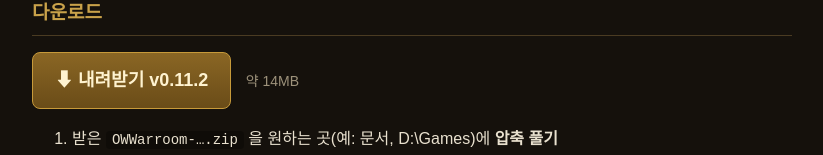
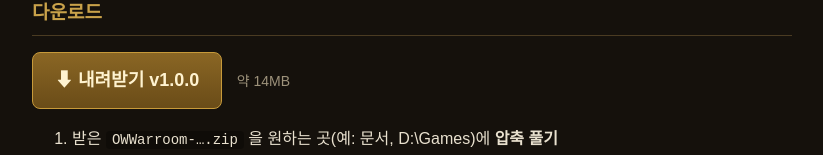
Before and after one commit to ziarc147/ow-warroom-releases, a plain HTML site: page index.html in a window 1280 px wide. Shown: the part 419-574 px from the top of the page, without its empty margins (228-1051 px from the left). Drawn offline with Linux system fonts and the light colour scheme; no server answers.

Commit message:
소개 페이지: 기본 내려받기 링크 v1.0.0
Co-Authored-By: Claude Opus 5.5 <noreply@anthropic.com>

```diff
--- a/index.html
+++ b/index.html
@@ -22,7 +22,7 @@
 </div>
 
 <h2>다운로드</h2>
-<p><a id="dl" class="dl" href="https://github.com/ziarc147/ow-warroom-releases/releases/download/v0.11.2/OWWarroom-0.11.2.zip">⬇ 내려받기 <span id="dlver">v0.11.2</span></a>
+<p><a id="dl" class="dl" href="https://github.com/ziarc147/ow-warroom-releases/releases/download/v1.0.0/OWWarroom-1.0.0.zip">⬇ 내려받기 <span id="dlver">v1.0.0</span></a>
 <span id="dlsize" class="dim">약 14MB</span></p>
 <ol>
   <li>받은 <code>OWWarroom-….zip</code> 을 원하는 곳(예: 문서, D:\Games)에 <b>압축 풀기</b></li>
```
